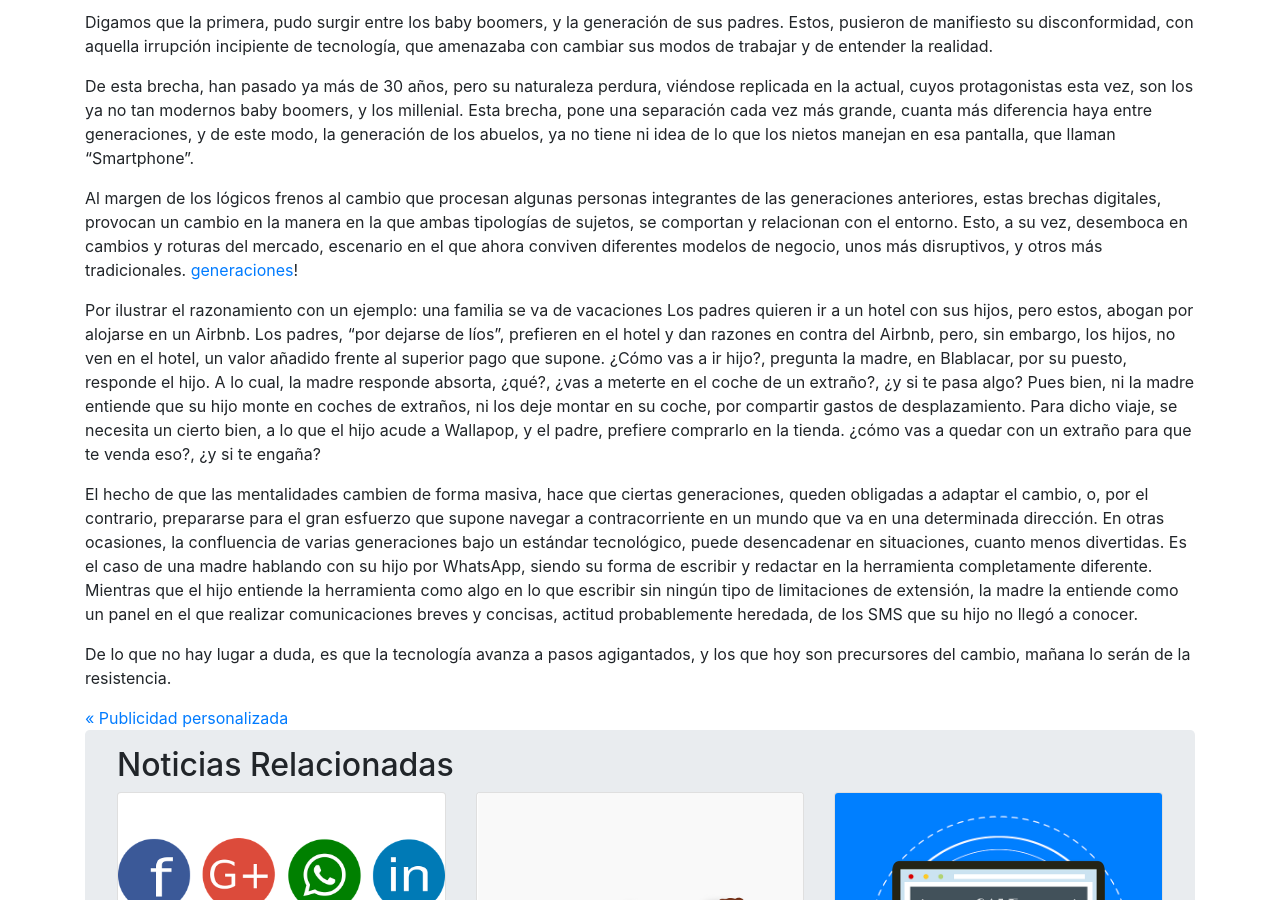
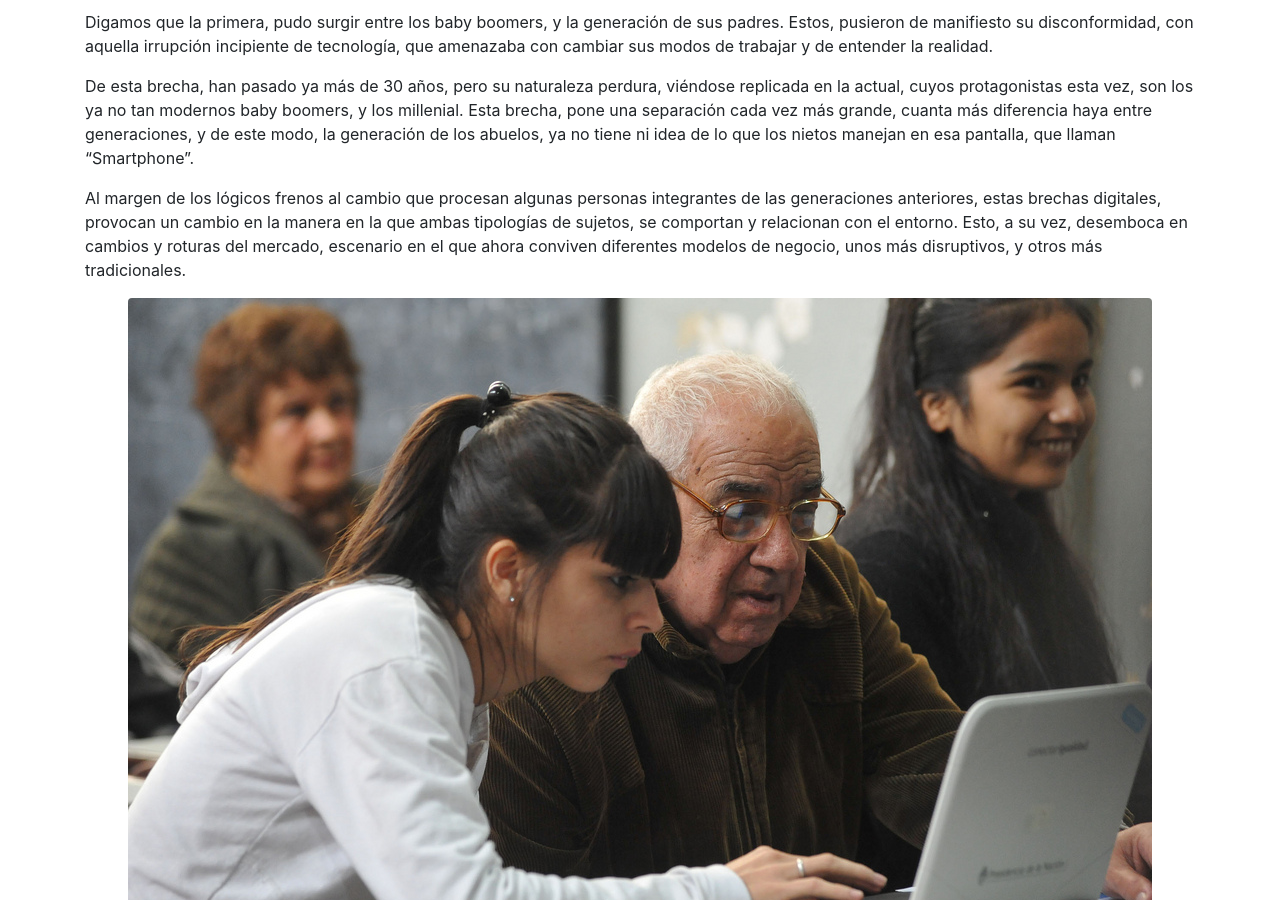
Before and after one commit to davidnilo94/davidnilo94.github.io, a Jekyll site: the page built from _posts/2018-09-04-brecha-intergeneracional-digital.md, in a window 1280 px wide and 900 px high, scrolled down 1128 px. Built offline with Jekyll 4.4.1, drawn with Linux system fonts in a browser that asks for light colours; nearby versions of some CDN libraries; comment, search, counter and statistics services are not loaded.

Commit message:
Update 2018-09-04-brecha-intergeneracional-digital.md

```diff
--- a/_posts/2018-09-04-brecha-intergeneracional-digital.md
+++ b/_posts/2018-09-04-brecha-intergeneracional-digital.md
@@ -24,7 +24,10 @@ Esta brecha, pone una separación cada vez más grande, cuanta más diferencia h
 
 Al margen de los lógicos frenos al cambio que procesan algunas personas integrantes de las generaciones anteriores, estas brechas digitales, provocan un cambio en la manera en la que ambas tipologías de sujetos, se comportan y relacionan con el entorno.
 Esto, a su vez, desemboca en cambios y roturas del mercado, escenario en el que ahora conviven diferentes modelos de negocio, unos más disruptivos, y otros más tradicionales.
-[generaciones]({{site.baseurl}}/media/7223135722_34802d94e8_b.jpg)!
+
+
+![anciano ordenador]({{site.baseurl}}/media/7223135722_34802d94e8_b.jpg)!
+
 
 
 Por ilustrar el razonamiento con un ejemplo: una familia se va de vacaciones
```
